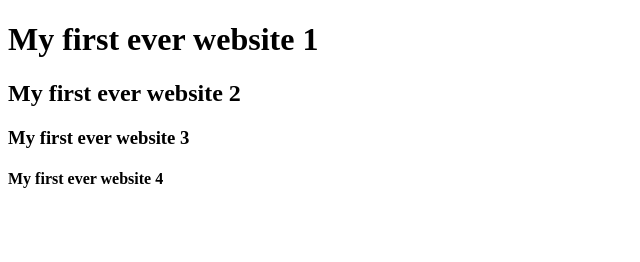
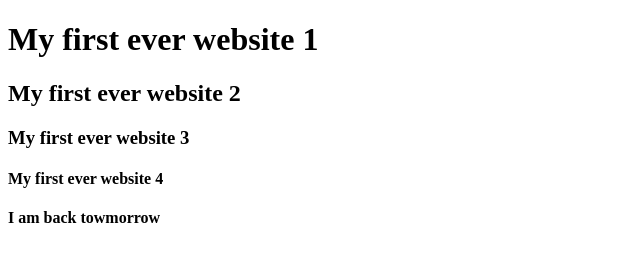
Before and after one commit to devtawfiq/first-ever-website, a plain HTML site: page index.html in a window 1280 px wide. Shown: the whole page, without its empty margins (0-640 px from the left). Drawn offline with Linux system fonts and the light colour scheme.

Commit message:
ever chenged website

```diff
--- a/index.html
+++ b/index.html
@@ -13,6 +13,6 @@
 <h2>My first ever website 2</h2>
 <h3>My first ever website 3</h3>
 <h4>My first ever website 4</h4>
-
+<h4>I am back towmorrow</h4>
 </body>
 </html>
```
